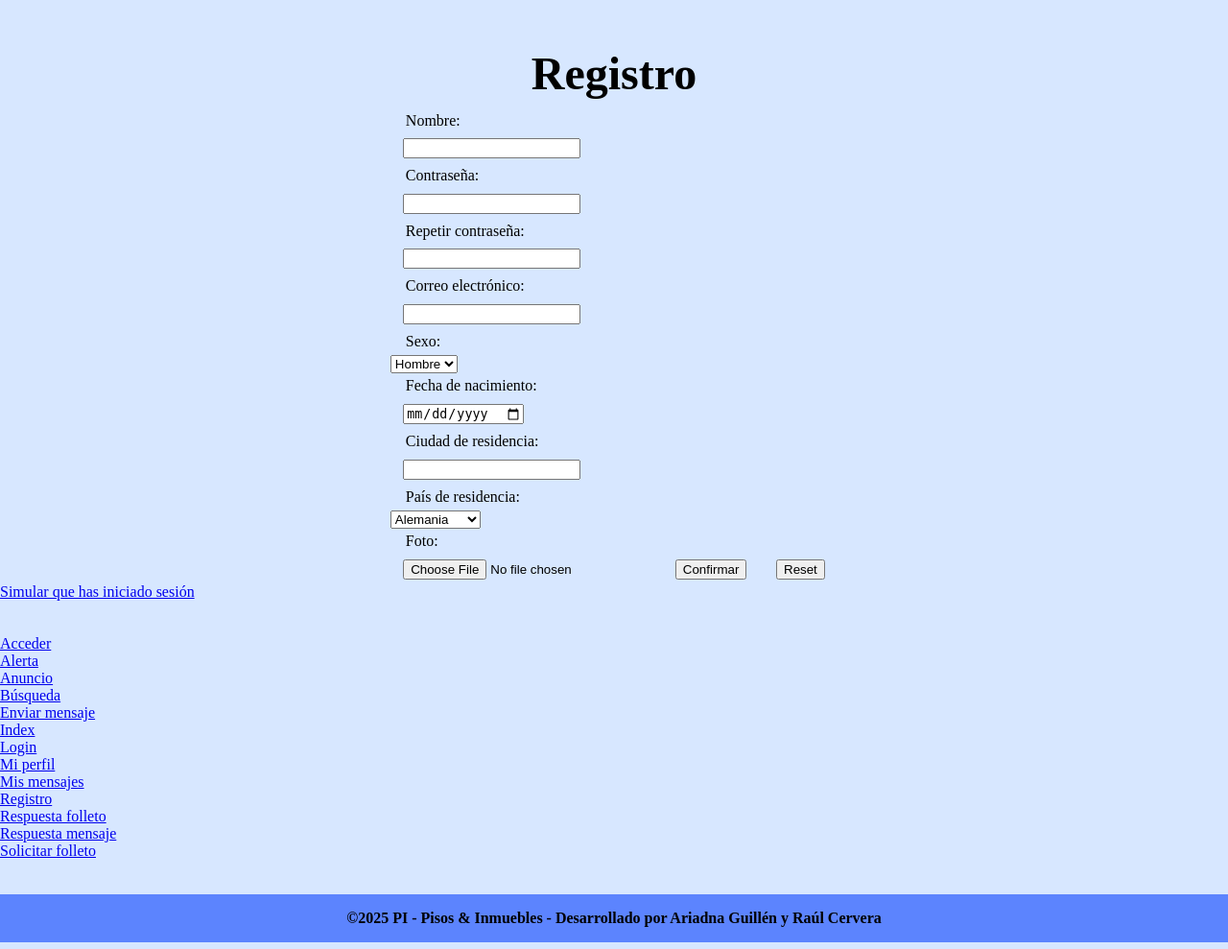
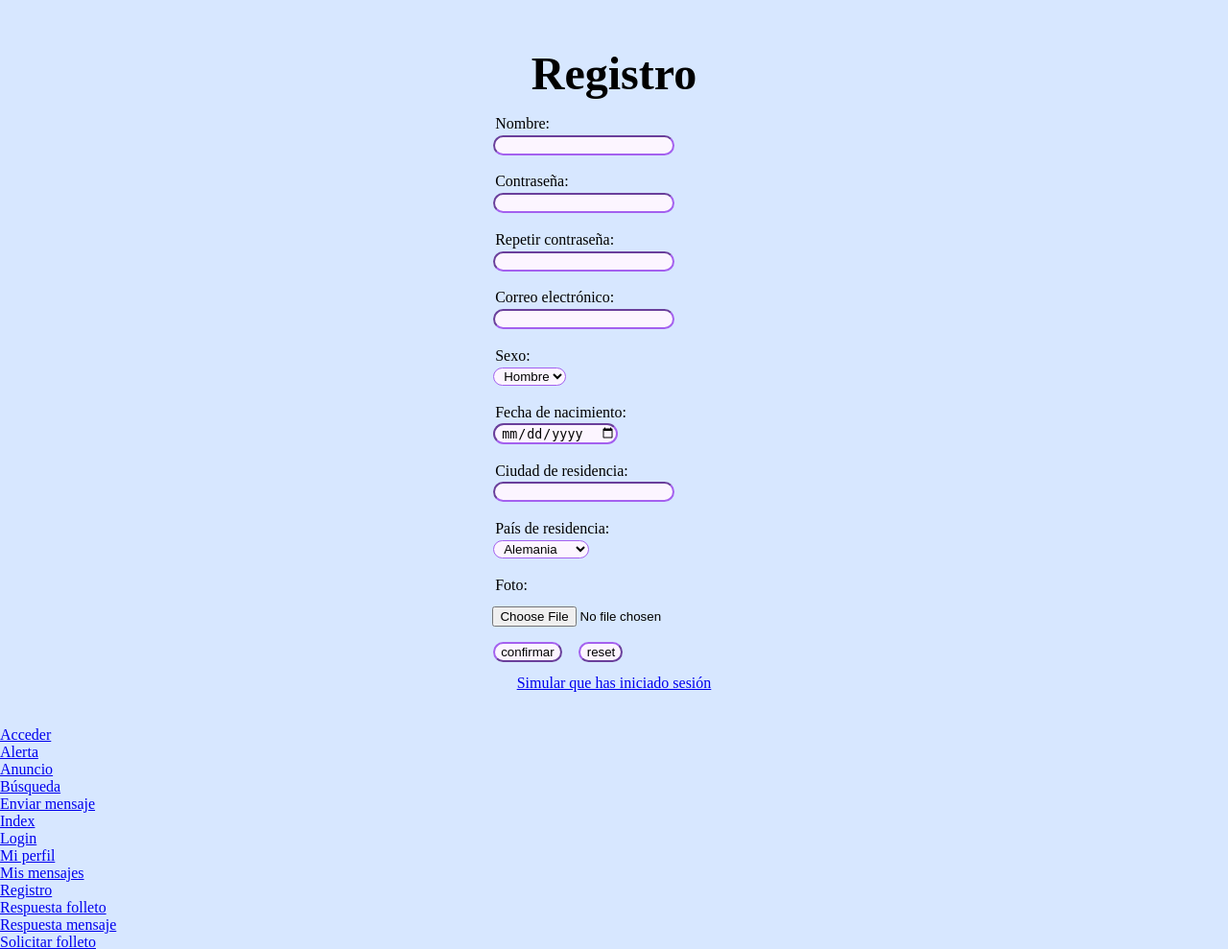
Before and after one commit to TaponDeBotella/pisosInmbueles, a PHP site: page /registro.html in a window 1280 px wide. Shown: the part 146-1135 px from the top of the page at 96% size. Run offline with PHP 8.4, Linux system fonts and the light colour scheme.

Commit message:
Clase input_select añadida y registro y login terminados

```diff
--- a/css/header_footer.css
+++ b/css/header_footer.css
@@ -102,3 +102,14 @@ h1 {
     font-size: 3em;
     color: var(--colorFuente);
 }
+
+.input_select {
+    background-color: var(--colorBoton);
+    border-color: var(--colorBordeBoton);
+    border-radius: 20px;
+}
+
+.input_select:hover {
+    background-color: var(--colorBotonHover);
+    border-color: var(--colorBordeBoton);
+}
--- a/css/registro.css
+++ b/css/registro.css
@@ -10,6 +10,12 @@ h1 {
     margin: 1%;
 }
 
+/* section {
+    padding: 2% 0 2% 0;
+    background-color: #9FCFFF;
+} */
+
+
 form {
     width: fit-content;
     text-align: left;
@@ -17,8 +23,18 @@ form {
     border-collapse: collapse;
 }
 
-label, input {
+input, select {
+    padding-left: 0.5em;
     margin: 1% 1em 1% 1em;
+}
+
+label {
+    margin: 1em 1em 0 1em;
+}
+
+#foto {
+    border-radius: 5px;
+    margin: 1em 1em 1em 0.5em;
 }
 
 label {
@@ -27,5 +43,10 @@ label {
 
 
 #confirmar {
-    margin: 1em 0 1em 4em;
+    margin: 0 0 1em 1em;
 }
+
+#simulacion {
+    text-align: center;
+    margin: auto;
+}
--- a/mi_perfil.html
+++ b/mi_perfil.html
@@ -4,6 +4,7 @@
         <meta charset="UTF-8">
         <meta name="viewport" content="width=device-width, initial-scale=1.0">
         <link rel="stylesheet" href="css/header_footer.css">
+        <link rel="stylesheet" href="css/mi_perfil.css">
 
         <title>Mi perfil</title>
     </head>
--- a/registro.html
+++ b/registro.html
@@ -31,34 +31,35 @@
 
     <body>
         <h1>Registro</h1>
+        <section>
             <form>
                 <label>Nombre: </label>
-            <input type="text" id="name"><br>
+                <input class="input_select" type="text" id="name"><br>
 
                 <label>Contraseña: </label>
-            <input type="password" id="password"><br>
+                <input class="input_select" type="password" id="password"><br>
 
                 <label>Repetir contraseña: </label>
-            <input type="password" id="password2"><br>
+                <input class="input_select" type="password" id="password2"><br>
 
                 <label>Correo electrónico: </label>
-            <input type="email" id="email"><br>
+                <input class="input_select" type="email" id="email"><br>
 
                 <label>Sexo: </label>
-            <select id="sex">
+                <select class="input_select" id="sex">
                     <!-- <option value="null" selected disabled hidden>Selecciona una opción</option> -->
                     <option value="Hombre">Hombre</option>
                     <option value="Mujer">Mujer</option>
                 </select><br>
 
                 <label>Fecha de nacimiento: </label>
-            <input type="date" id="birth"><br>
+                <input class="input_select" type="date" id="birth"><br>
 
                 <label>Ciudad de residencia: </label>
-            <input type="text" id="city"><br>
+                <input class="input_select" type="text" id="city"><br>
 
                 <label>País de residencia: </label>
-            <select id="country">
+                <select class="input_select" id="country">
                     <option value="gr">Alemania</option>
                     <option value="es">España</option>
                     <option value="fr">Francia</option>
@@ -73,14 +74,15 @@
 
                 <label>Foto: </label>
                 <!-- <input type="file" accept="image/*" required> -->
-            <input type="file">
+                <input id="foto" type="file">
 
-
-            <input type="submit" value="Confirmar">
-            <input type="reset" value="Reset"><br>
+                <br>
+                <input class="input_select" id="confirmar" type="submit" value="confirmar">
+                <input class="input_select" type="reset" value="reset"><br>
 
             </form>
-        <nav>
+        </section>
+        <nav id="simulacion">
                 <a href="mi_perfil.html">Simular que has iniciado sesión</a>
         </nav>
 
```
Also changed, not shown: css/login.css (+19 -1 lines), login.html (+10 -8 lines), css/mi_perfil.css (added). Lines whose indentation alone changed are shown as unchanged.
